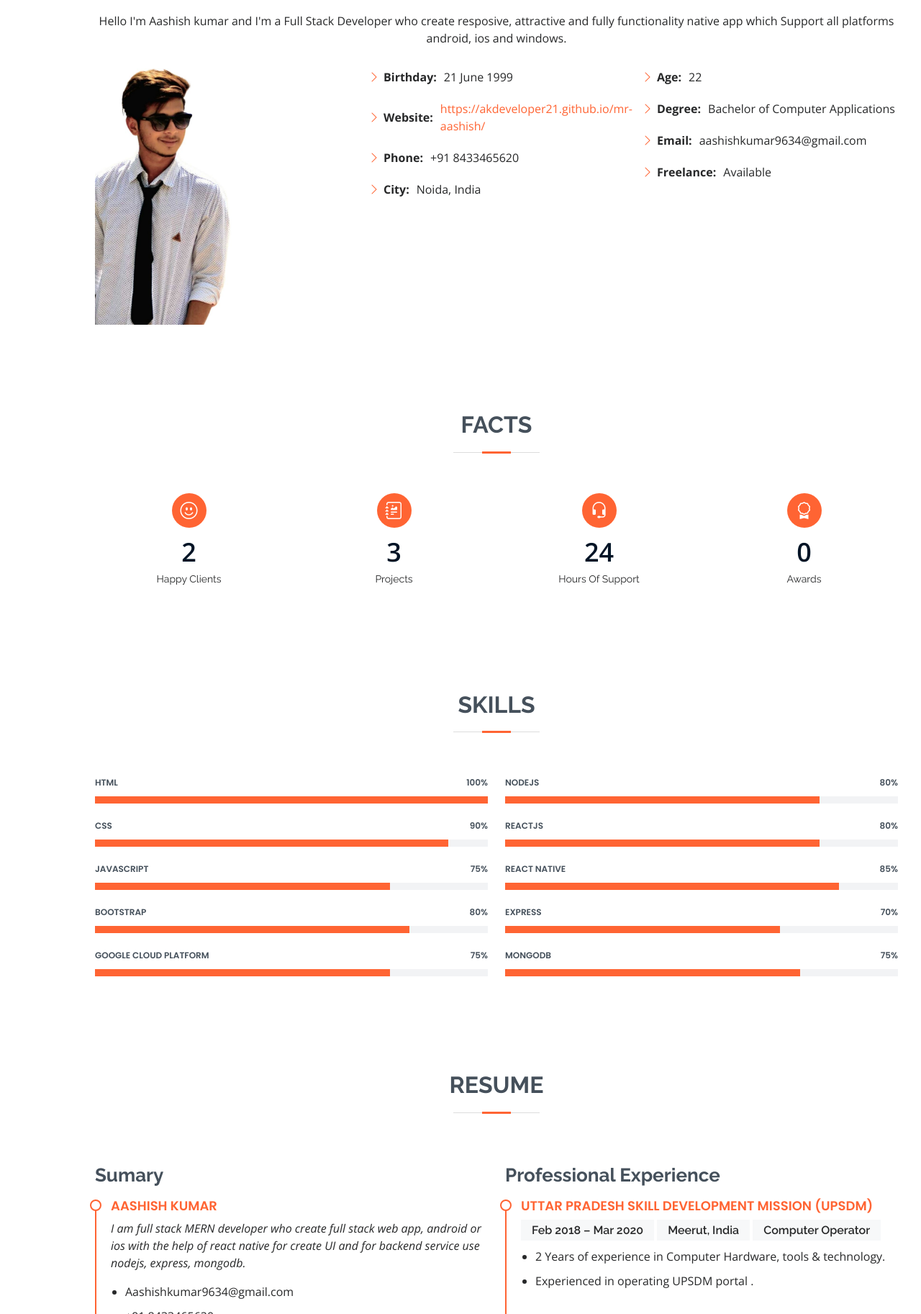
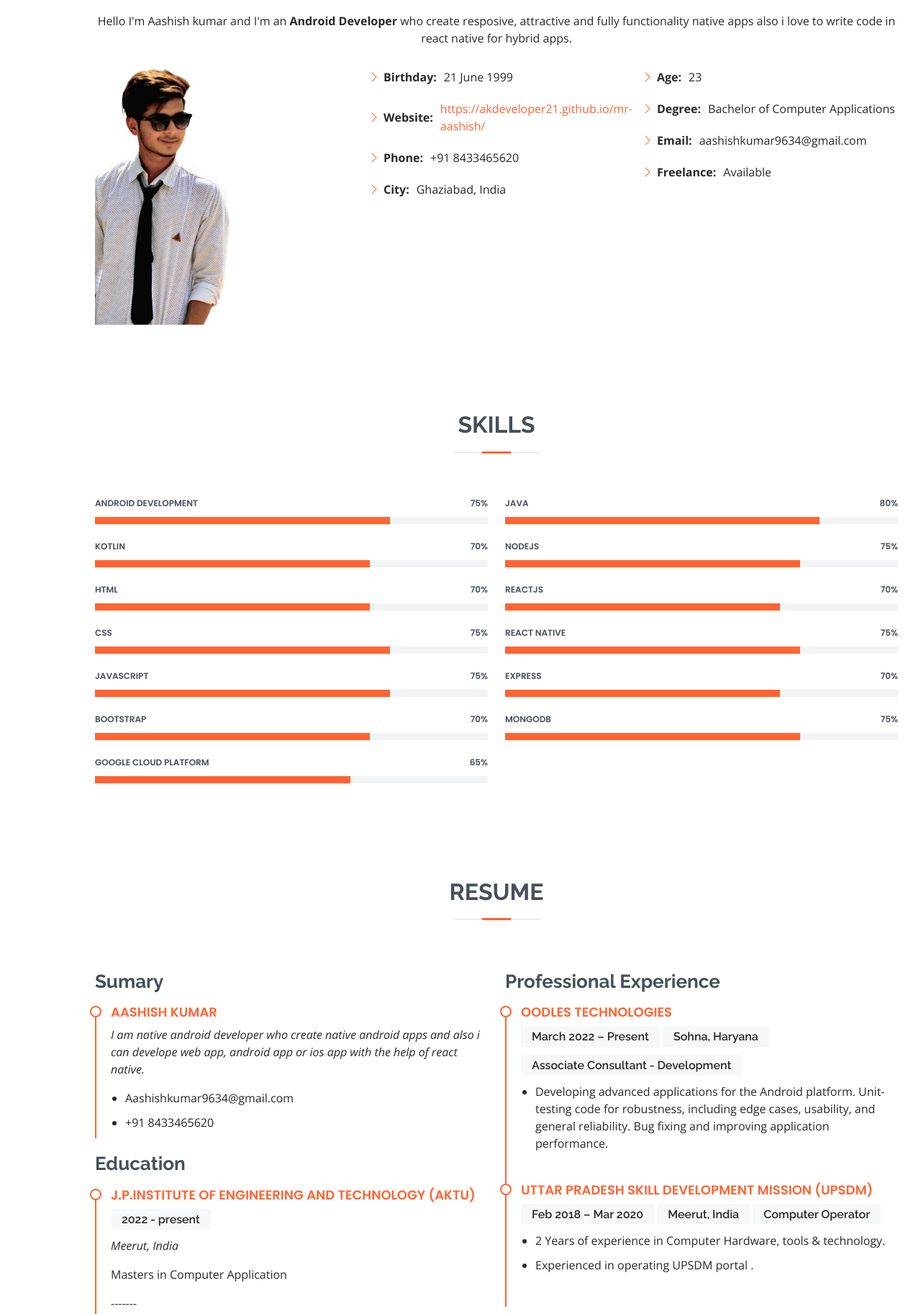
Before and after one commit to akdeveloper21/mr-aashish, a website: page index.html in a window 1280 px wide. Shown: the part 921-2746 px from the top of the page at 72% size. Drawn offline with nearby package versions, Linux system fonts and the light colour scheme.

Commit message:
update code oct2022

```diff
--- a/assets/css/style.css
+++ b/assets/css/style.css
@@ -890,7 +890,7 @@ section {
   float: left;
   width: 44px;
   height: 44px;
-  background: #eef7ff;
+  background: #fff;
   display: flex;
   justify-content: center;
   align-items: center;
--- a/index.html
+++ b/index.html
@@ -123,26 +123,35 @@
         <h1>Aashish Kumar</h1>
         <p>
           I'm
+
           <span
             class="typed"
-            data-typed-items="Mobile App Developer, Web Developer, MERN Developer, Full Stack Developer"
+            data-typed-items="Android Developer, React Native Developer"
           ></span>
         </p>
         <div class="social-links">
           <a
+            target="_blank"
             href="https://twitter.com/MrAashish28?t=p3u_ROyYZMlsnAZnvz0rbw&s=08"
             class="twitter"
             ><i class="bx bxl-twitter"></i
           ></a>
           <a
+            target="_blank"
             href="https://www.facebook.com/people/Aashish-Kumar/100006157628556/"
             class="facebook"
             ><i class="bx bxl-facebook"></i
           ></a>
-          <a href="https://www.instagram.com/mr_aashish28/" class="instagram"
+          <a
+            target="_blank"
+            href="https://www.instagram.com/mr_aashish28/"
+            class="instagram"
             ><i class="bx bxl-instagram"></i
           ></a>
-          <a href="www.linkedin.com/in/aashish-kumar-a18a611b7" class="linkedin"
+          <a
+            target="_blank"
+            href="https://www.linkedin.com/in/aashish-kumar-a18a611b7/"
+            class="linkedin"
             ><i class="bx bxl-linkedin"></i
           ></a>
         </div>
@@ -157,9 +166,8 @@
           <div class="section-title">
             <h2>About</h2>
             <p>
-              Hello I'm Aashish kumar and I'm a Full Stack Developer who create
-              resposive, attractive and fully functionality native app which
-              Support all platforms android, ios and windows.
+              Hello I'm Aashish kumar and I'm an <b>Android Developer</b> who create
+              resposive, attractive and fully functionality native apps also i love to write code in react native for hybrid apps.
             </p>
           </div>
 
@@ -188,7 +196,7 @@
                     </li>
                     <li>
                       <i class="bi bi-chevron-right"></i>
-                      <strong>City:</strong> <span>Noida, India</span>
+                      <strong>City:</strong> <span>Ghaziabad, India</span>
                     </li>
                   </ul>
                 </div>
@@ -196,7 +204,7 @@
                   <ul>
                     <li>
                       <i class="bi bi-chevron-right"></i> <strong>Age:</strong>
-                      <span>22</span>
+                      <span>23</span>
                     </li>
                     <li>
                       <i class="bi bi-chevron-right"></i>
@@ -226,7 +234,7 @@
       <!-- End About Section -->
 
       <!-- ======= Facts Section ======= -->
-      <section id="facts" class="facts">
+      <!-- <section id="facts" class="facts">
         <div class="container" data-aos="fade-up">
           <div class="section-title">
             <h2>Facts</h2>
@@ -286,7 +294,7 @@
             </div>
           </div>
         </div>
-      </section>
+      </section> -->
       <!-- End Facts Section -->
 
       <!-- ======= Skills Section ======= -->
@@ -299,12 +307,36 @@
           <div class="row skills-content">
             <div class="col-lg-6">
               <div class="progress">
-                <span class="skill">HTML <i class="val">100%</i></span>
+                <span class="skill">Android Development<i class="val">75%</i></span>
                 <div class="progress-bar-wrap">
                   <div
                     class="progress-bar"
                     role="progressbar"
-                    aria-valuenow="100"
+                    aria-valuenow="75"
+                    aria-valuemin="0"
+                    aria-valuemax="100"
+                  ></div>
+                </div>
+              </div>
+              <div class="progress">
+                <span class="skill">Kotlin<i class="val">70%</i></span>
+                <div class="progress-bar-wrap">
+                  <div
+                    class="progress-bar"
+                    role="progressbar"
+                    aria-valuenow="70"
+                    aria-valuemin="0"
+                    aria-valuemax="100"
+                  ></div>
+                </div>
+              </div>
+              <div class="progress">
+                <span class="skill">HTML <i class="val">70%</i></span>
+                <div class="progress-bar-wrap">
+                  <div
+                    class="progress-bar"
+                    role="progressbar"
+                    aria-valuenow="70"
                     aria-valuemin="0"
                     aria-valuemax="100"
                   ></div>
@@ -312,12 +344,12 @@
               </div>
 
               <div class="progress">
-                <span class="skill">CSS <i class="val">90%</i></span>
+                <span class="skill">CSS <i class="val">75%</i></span>
                 <div class="progress-bar-wrap">
                   <div
                     class="progress-bar"
                     role="progressbar"
-                    aria-valuenow="90"
+                    aria-valuenow="75"
                     aria-valuemin="0"
                     aria-valuemax="100"
                   ></div>
@@ -338,7 +370,37 @@
               </div>
 
               <div class="progress">
-                <span class="skill">Bootstrap<i class="val">80%</i></span>
+                <span class="skill">Bootstrap<i class="val">70%</i></span>
+                <div class="progress-bar-wrap">
+                  <div
+                    class="progress-bar"
+                    role="progressbar"
+                    aria-valuenow="70"
+                    aria-valuemin="0"
+                    aria-valuemax="100"
+                  ></div>
+                </div>
+              </div>
+
+              <div class="progress">
+                <span class="skill"
+                  >Google Cloud Platform <i class="val">65%</i></span
+                >
+                <div class="progress-bar-wrap">
+                  <div
+                    class="progress-bar"
+                    role="progressbar"
+                    aria-valuenow="65"
+                    aria-valuemin="0"
+                    aria-valuemax="100"
+                  ></div>
+                </div>
+              </div>
+            </div>
+
+            <div class="col-lg-6">
+              <div class="progress">
+                <span class="skill">Java<i class="val">80%</i></span>
                 <div class="progress-bar-wrap">
                   <div
                     class="progress-bar"
@@ -349,11 +411,8 @@
                   ></div>
                 </div>
               </div>
-
               <div class="progress">
-                <span class="skill"
-                  >Google Cloud Platform <i class="val">75%</i></span
-                >
+                <span class="skill">NodeJS<i class="val">75%</i></span>
                 <div class="progress-bar-wrap">
                   <div
                     class="progress-bar"
@@ -364,16 +423,14 @@
                   ></div>
                 </div>
               </div>
-            </div>
 
-            <div class="col-lg-6">
               <div class="progress">
-                <span class="skill">NodeJS<i class="val">80%</i></span>
+                <span class="skill">ReactJS<i class="val">70%</i></span>
                 <div class="progress-bar-wrap">
                   <div
                     class="progress-bar"
                     role="progressbar"
-                    aria-valuenow="80"
+                    aria-valuenow="70"
                     aria-valuemin="0"
                     aria-valuemax="100"
                   ></div>
@@ -381,25 +438,12 @@
               </div>
 
               <div class="progress">
-                <span class="skill">ReactJS<i class="val">80%</i></span>
+                <span class="skill">React Native<i class="val">75%</i></span>
                 <div class="progress-bar-wrap">
                   <div
                     class="progress-bar"
                     role="progressbar"
-                    aria-valuenow="80"
-                    aria-valuemin="0"
-                    aria-valuemax="100"
-                  ></div>
-                </div>
-              </div>
-
-              <div class="progress">
-                <span class="skill">React Native<i class="val">85%</i></span>
-                <div class="progress-bar-wrap">
-                  <div
-                    class="progress-bar"
-                    role="progressbar"
-                    aria-valuenow="85"
+                    aria-valuenow="75"
                     aria-valuemin="0"
                     aria-valuemax="100"
                   ></div>
@@ -451,9 +495,8 @@
                 <h4>Aashish Kumar</h4>
                 <p>
                   <em
-                    >I am full stack MERN developer who create full stack web
-                    app, android or ios with the help of react native for create
-                    UI and for backend service use nodejs, express, mongodb.</em
+                    >I am native android developer who create native android apps and also i can develope web
+                    app, android app or ios app with the help of react native.</em
                   >
                 </p>
                 <ul>
@@ -464,10 +507,17 @@
 
               <h3 class="resume-title">Education</h3>
               <div class="resume-item">
+                <h4>J.P.INSTITUTE OF ENGINEERING AND TECHNOLOGY (AKTU)</h4>
+                <h5>2022 - present</h5>
+                <p><em>Meerut, India</em></p>
+                <p>Masters in Computer Application</p>
+                <p>-------</p>
+              </div>
+              <div class="resume-item">
                 <h4>Sanskar Vidya Bharti (CCSU)</h4>
                 <h5>2017 - 2021</h5>
                 <p><em>Meerut, India</em></p>
-                <p>BCA in Computer Science</p>
+                <p>Bachelors's in Computer Application</p>
                 <p>Percentage: 60</p>
               </div>
               <div class="resume-item">
@@ -503,6 +553,17 @@
             <div class="col-lg-6">
               <h3 class="resume-title">Professional Experience</h3>
               <div class="resume-item">
+                <h4>Oodles Technologies</h4>
+                <h5>March 2022 – Present</h5>
+                <h5>Sohna, Haryana</h5>
+                <h5>Associate Consultant - Development</h5>
+                <ul>
+                  <li>
+                    Developing advanced applications for the Android platform. Unit-testing code for robustness, including edge cases, usability, and general reliability. Bug fixing and improving application performance.
+                  </li>
+                </ul>
+              </div>
+              <div class="resume-item">
                 <h4>Uttar Pradesh Skill Development Mission (UPSDM)</h4>
                 <h5>Feb 2018 – Mar 2020</h5>
                 <h5>Meerut, India</h5>
@@ -513,18 +574,6 @@
                     technology.
                   </li>
                   <li>Experienced in operating UPSDM portal .</li>
-                </ul>
-              </div>
-              <div class="resume-item">
-                <h4>ConsultIT Technology</h4>
-                <h5>Oct 2021 – Present</h5>
-                <h5>ConsultIT House, Plot-20, Techzone7, Greater Noida West</h5>
-                <h5>React Native Developer</h5>
-                <ul>
-                  <li>
-                    Experience in to create android and ios app using react
-                    native.
-                  </li>
                 </ul>
               </div>
               <h3 class="resume-title">Projects</h3>
@@ -881,9 +930,6 @@
           <div class="section-title">
             <h2>Contact</h2>
           </div>
-
-          <div class="row mt-1">
-            <div class="col-lg-4">
               <div class="info">
                 <div class="address">
                   <i class="bi bi-geo-alt"></i>
@@ -902,10 +948,8 @@
                   <h4>Call:</h4>
                   <p>+91 8433465620</p>
                 </div>
-              </div>
-            </div>
 
-            <div class="col-lg-8 mt-5 mt-lg-0">
+            <!-- <div class="col-lg-8 mt-5 mt-lg-0">
               <div class="form">
                 <div class="row">
                   <div class="col-md-6 form-group">
@@ -953,7 +997,7 @@
                   <button onclick="sendMail()">Send Message</button>
                 </div>
               </div>
-            </div>
+            </div> -->
           </div>
         </div>
       </section>
```
